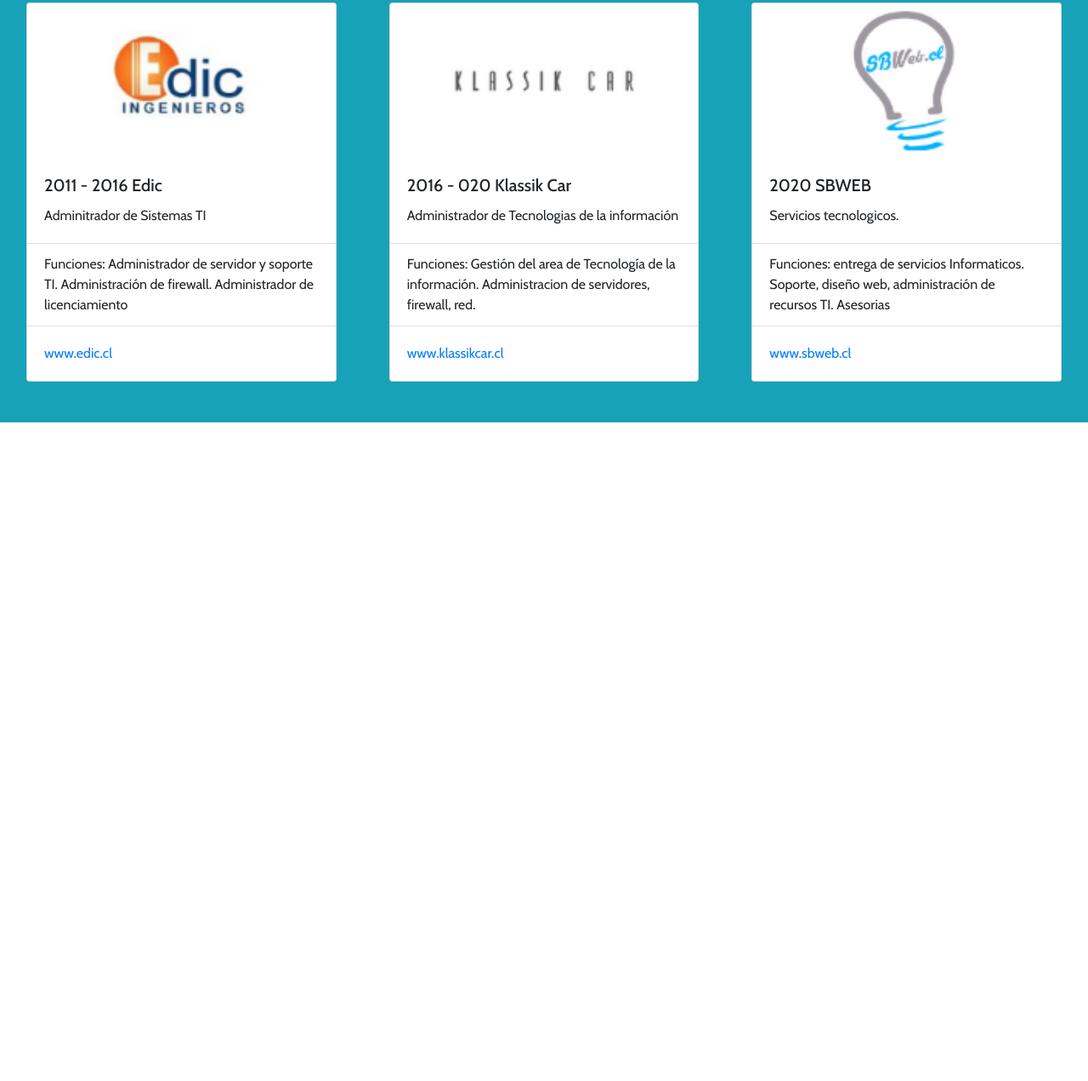
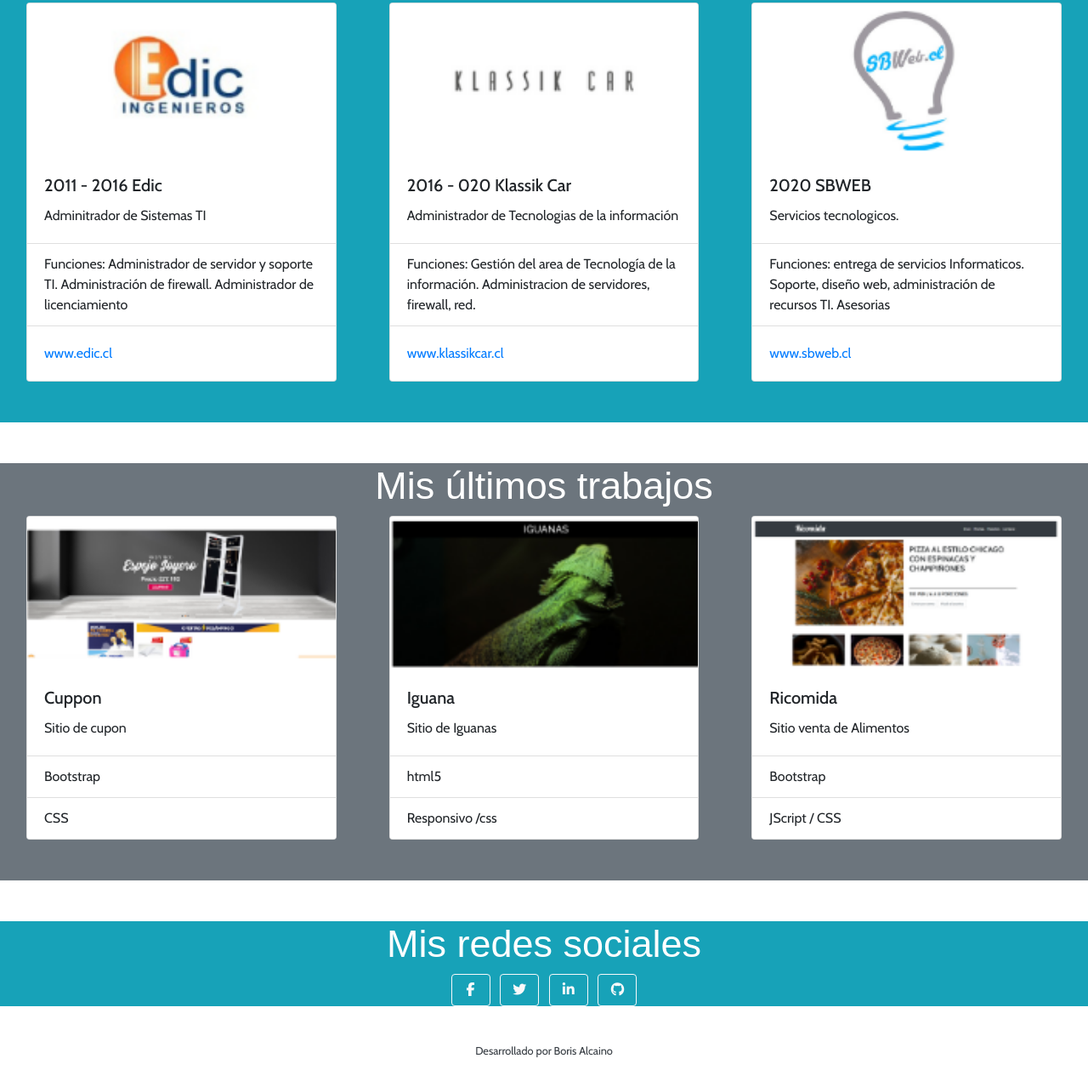
Before and after one commit to balcaino/portafolio, a plain HTML site: page index.html in a window 1280 px wide. Shown: the part 1266-2538 px from the top of the page at 85% size. Before the commit the page ends 1763 px from the top, so only its background shows below. Drawn offline with nearby package versions, Linux system fonts and the light colour scheme; a web font is replaced by a local one.

Commit message:
Creacion de seccion de trabajo, footer, subida archivos

```diff
--- a/index.html
+++ b/index.html
@@ -33,7 +33,7 @@
                 <a class="nav-link" href="#conocimientos">Conocimientos</a>
             </li>
             <li class="nav-item">
-                <a class="nav-link" href="#">Experiencia</a>
+                <a class="nav-link" href="#experiencia">Experiencia</a>
             </li>
             <li class="nav-item">
                 <a class="nav-link" href="#">Trabajos</a>
@@ -56,7 +56,7 @@
     </div>
 </header>
 
-<!---SECTION 1-->
+<!---SECTION Sobre mi-->
 <section class="container my-5 pt-3" id="sobremi">
     <h1 class="nombre text-center text-dark">Sobre mi</h1>
     <div class="row">
@@ -133,14 +133,14 @@
         </div>
 
 </section>
-<!--section 3-->
+<!--section Experiencia-->
 
-<main class="container-fluid bg-info">
+<main class="container-fluid bg-info my-5">
     <header>
         <h1 class="text-center text-white nombre">Experiencia</h1>
     </header>
 
-    <section>
+    <section id="experiencia">
         <div class="row">
             <div class="col-12 col-sm-12 col-md-6 col-lg-4 col-xl-4">
                 <div class="card mx-3 mb-5">
@@ -201,6 +201,92 @@
         </div>
     </section>
 </main>
+<!-- section trabajos-->
+<main class="container-fluid bg-secondary my-5">
+    <header>
+        <h1 class="text-center text-white nombre">Mis últimos trabajos</h1>
+    </header>
+
+    <section id="trabajos">
+        <div class="row">
+            <div class="col-12 col-sm-12 col-md-6 col-lg-4 col-xl-4">
+                <div class="card mx-3 mb-5">
+                    <img src="assets/img/cuppon.png" class="card-img-top" alt="foto colación">
+                    <div class="card-body">
+                        <h5 class="card-title">Cuppon</h5>
+                        <p class="card-text">Sitio de cupon</p>
+                    </div>
+                    <ul class="list-group list-group-flush">
+                            <li class="list-group-item">Bootstrap</li>
+                            <li class="list-group-item">CSS</li>
+
+                    </ul>
+
+                </div>
+            </div>
+            <!--Card 2-->
+            <div class="col-12 col-sm-12 col-md-6 col-lg-4 col-xl-4">
+                <div class="card mx-3 mb-5">
+                    <img src="assets/img/iguana.png" class="card-img-top" alt="foto colación">
+                    <div class="card-body">
+                        <h5 class="card-title">Iguana</h5>
+                        <p class="card-text">Sitio de Iguanas</p>
+                    </div>
+                    <ul class="list-group list-group-flush">
+                        <li class="list-group-item">html5 </li>
+                        <li class="list-group-item">Responsivo /css</li>
+
+                    </ul>
+                </div>
+            </div>
+            <!--Card 3-->
+            <div class="col-12 col-sm-12 col-md-6 col-lg-4 col-xl-4">
+                <div class="card mx-3 mb-5">
+                    <img src="assets/img/ricomida.png" class="card-img-top" alt="foto colación">
+                    <div class="card-body">
+                        <h5 class="card-title">Ricomida</h5>
+                        <p class="card-text">Sitio venta de Alimentos</p>
+                    </div>
+                    <ul class="list-group list-group-flush">
+                        <li class="list-group-item">Bootstrap</li>
+                        <li class="list-group-item">JScript / CSS</li>
+
+                    </ul>
+
+                </div>
+            </div>
+
+        </div>
+    </section>
+</main>
+<!--Section typeform-->
+<section>
+
+</section>
+<!--footer-->
+<footer>
+    <footer class="footer text-center bg-info my-3">
+        <div class="container-fluid">
+
+
+                <!-- Footer Redes sociales -->
+                <div class="center">
+                    <h4 class="nombre text-white">Mis redes sociales</h4>
+                    <a class="btn btn-outline-light btn-social mx-1" href="#!"><i class="fab fa-fw fa-facebook-f"></i></a>
+                    <a class="btn btn-outline-light btn-social mx-1" href="#!"><i class="fab fa-fw fa-twitter"></i></a>
+                    <a class="btn btn-outline-light btn-social mx-1" href="#!"><i class="fab fa-fw fa-linkedin-in"></i></a>
+                    <a class="btn btn-outline-light btn-social mx-1" href="#!"><i class="fab fa-fw fa-github"></i></a>
+                </div>
+
+
+
+            </div>
+        </div>
+    </footer>
+</footer>
+<div class="py-4 text-center text-dark">
+    <div class="container"><small>Desarrollado por Boris Alcaino</small></div>
+</div>
 
 <!--Link script -->
     <script src="https://code.jquery.com/jquery-3.5.1.slim.min.js"
```
Also changed, not shown: assets/img/cuppon.png (added), assets/img/iguana.png (added), assets/img/ricomida.png (added).
